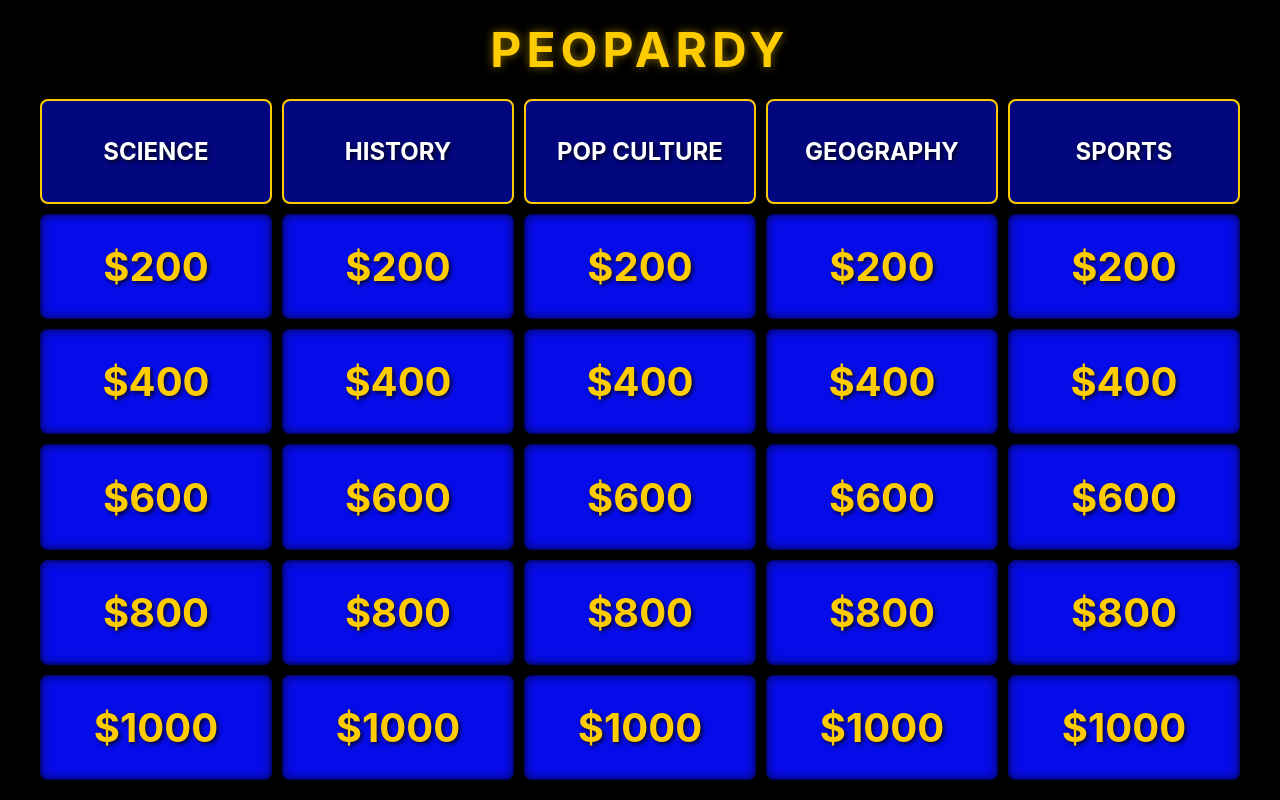
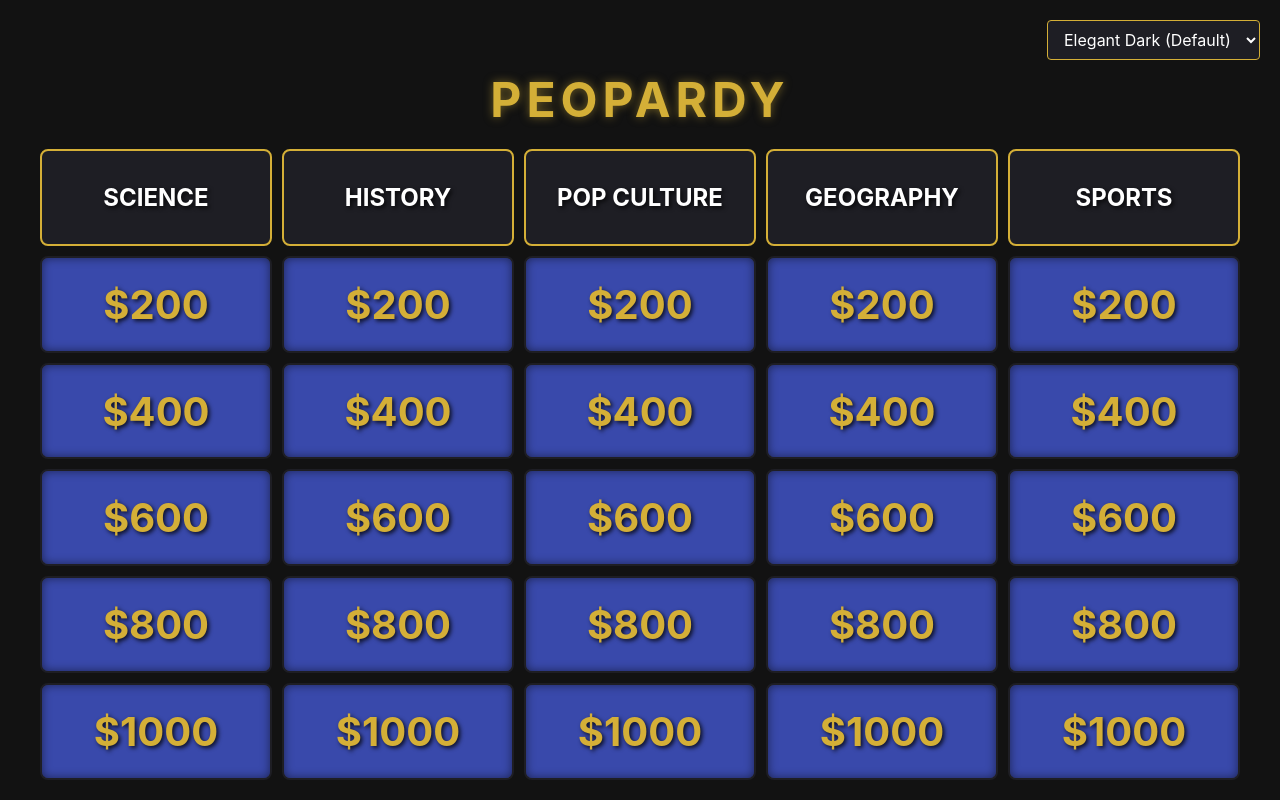
Before and after one commit to KhuzemahHQ/Peopardy, a React (Vite) app: page / in a window 1280 px wide. Built offline with nearby package versions, Linux system fonts and the light colour scheme.

Commit message:
Add theme picker and multiple themes

```diff
--- a/src/App.css
+++ b/src/App.css
@@ -17,7 +17,26 @@
   color: var(--primary-gold);
   text-transform: uppercase;
   letter-spacing: 5px;
-  text-shadow: 0 0 10px rgba(255, 204, 0, 0.5);
+  text-shadow: 0 0 10px var(--shadow-color);
+}
+
+.navbar {
+  display: flex;
+  justify-content: flex-end;
+  width: 100%;
+  margin-bottom: 10px;
+}
+
+.theme-select {
+  background-color: var(--dark-blue);
+  color: var(--text-light);
+  border: 1px solid var(--primary-gold);
+  padding: 8px 12px;
+  border-radius: 4px;
+  font-size: 1rem;
+  font-family: var(--font-family);
+  cursor: pointer;
+  outline: none;
 }
 
 .board {
@@ -57,24 +76,24 @@
   cursor: pointer;
   border: 2px solid var(--dark-blue);
   border-radius: 8px;
-  transition: transform 0.2s, background-color 0.3s, box-shadow 0.2s;
+  transition: transform 0.2s, background-color 0.3s, box-shadow 0.2s, border-color 0.3s;
   text-shadow: 2px 2px 4px rgba(0, 0, 0, 0.8);
   box-shadow: inset 0 0 10px rgba(0,0,0,0.5);
 }
 
 .clue-card:hover:not(.disabled) {
   transform: scale(1.02);
-  background-color: #0811f5;
-  box-shadow: 0 0 15px rgba(6, 12, 233, 0.8);
+  background-color: var(--hover-color);
+  box-shadow: 0 0 15px var(--shadow-color);
   border-color: var(--primary-gold);
 }
 
 .clue-card.disabled {
-  background-color: #333333;
+  background-color: var(--disabled-bg);
   color: #555555;
   cursor: pointer;
   text-shadow: none;
-  border-color: #222222;
+  border-color: var(--disabled-border);
   box-shadow: none;
 }
 
--- a/src/App.tsx
+++ b/src/App.tsx
@@ -1,4 +1,4 @@
-import React, { useState } from 'react';
+import React, { useState, useEffect } from 'react';
 import './App.css';
 import gameData from './gameData.json';
 
@@ -13,6 +13,11 @@ function App() {
   const [activeClue, setActiveClue] = useState<Clue | null>(null);
   const [revealedClues, setRevealedClues] = useState<Set<string>>(new Set());
   const [showAnswer, setShowAnswer] = useState<boolean>(false);
+  const [theme, setTheme] = useState<string>('elegant');
+
+  useEffect(() => {
+    document.documentElement.setAttribute('data-theme', theme);
+  }, [theme]);
 
   const handleClueClick = (clue: Clue) => {
     setActiveClue(clue);
@@ -36,6 +41,20 @@ function App() {
 
   return (
     <div className="app-container">
+      <div className="navbar">
+        <select
+          className="theme-select"
+          value={theme}
+          onChange={(e) => setTheme(e.target.value)}
+        >
+          <option value="elegant">Elegant Dark (Default)</option>
+          <option value="classic">Classic Jeopardy</option>
+          <option value="cyberpunk">Cyberpunk Neon</option>
+          <option value="retro">Retro Sunset</option>
+          <option value="emerald">Emerald City</option>
+        </select>
+      </div>
+
       <header className="header">
         <h1>Peopardy</h1>
       </header>
--- a/src/index.css
+++ b/src/index.css
@@ -1,10 +1,58 @@
-:root {
+:root, [data-theme="elegant"] {
+  --bg-color: #121212;
+  --primary-blue: #3949AB;
+  --primary-gold: #D4AF37;
+  --dark-blue: #1E1E24;
+  --text-light: #FFFFFF;
+  --font-family: 'Inter', 'Roboto', sans-serif;
+  --hover-color: #4a5cbe;
+  --disabled-bg: #222222;
+  --disabled-border: #1a1a1a;
+  --shadow-color: rgba(212, 175, 55, 0.5);
+}
+
+[data-theme="classic"] {
+  --bg-color: #000000;
   --primary-blue: #060CE9;
   --primary-gold: #FFCC00;
   --dark-blue: #020780;
-  --bg-color: #000000;
-  --text-light: #FFFFFF;
-  --font-family: 'Inter', 'Roboto', sans-serif;
+  --hover-color: #0811f5;
+  --disabled-bg: #333333;
+  --disabled-border: #222222;
+  --shadow-color: rgba(255, 204, 0, 0.5);
+}
+
+[data-theme="cyberpunk"] {
+  --bg-color: #090916;
+  --primary-blue: #0D47A1;
+  --primary-gold: #00E5FF;
+  --dark-blue: #311B92;
+  --hover-color: #FF007F;
+  --disabled-bg: #1a1a2e;
+  --disabled-border: #111122;
+  --shadow-color: rgba(0, 229, 255, 0.5);
+}
+
+[data-theme="retro"] {
+  --bg-color: #1A1A2E;
+  --primary-blue: #16213E;
+  --primary-gold: #F9A826;
+  --dark-blue: #0F3460;
+  --hover-color: #E94560;
+  --disabled-bg: #111122;
+  --disabled-border: #0a0a14;
+  --shadow-color: rgba(249, 168, 38, 0.5);
+}
+
+[data-theme="emerald"] {
+  --bg-color: #0A1910;
+  --primary-blue: #14452F;
+  --primary-gold: #69F0AE;
+  --dark-blue: #062415;
+  --hover-color: #1b5e3f;
+  --disabled-bg: #0d2618;
+  --disabled-border: #05140b;
+  --shadow-color: rgba(105, 240, 174, 0.5);
 }
 
 * {
@@ -22,6 +70,7 @@ body {
   align-items: center;
   min-height: 100vh;
   overflow: hidden;
+  transition: background-color 0.3s ease, color 0.3s ease;
 }
 
 #root {
```
